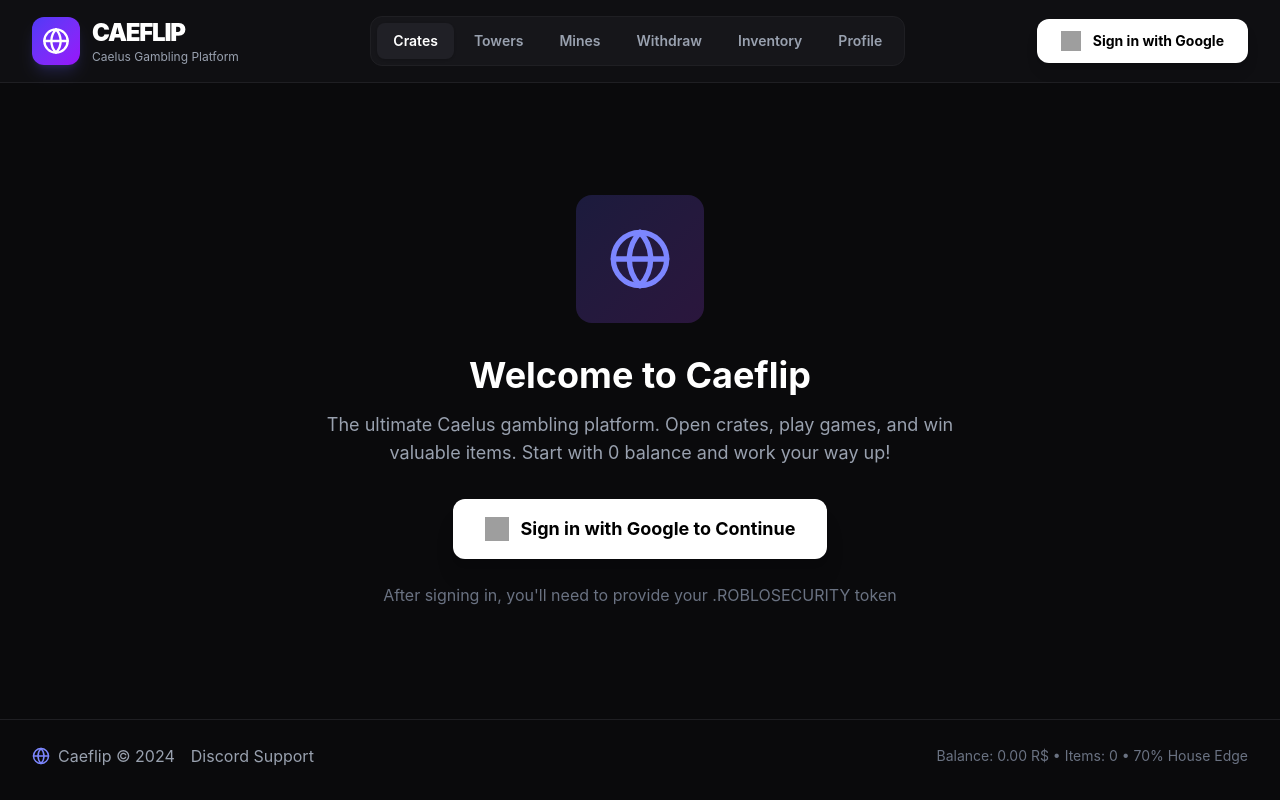
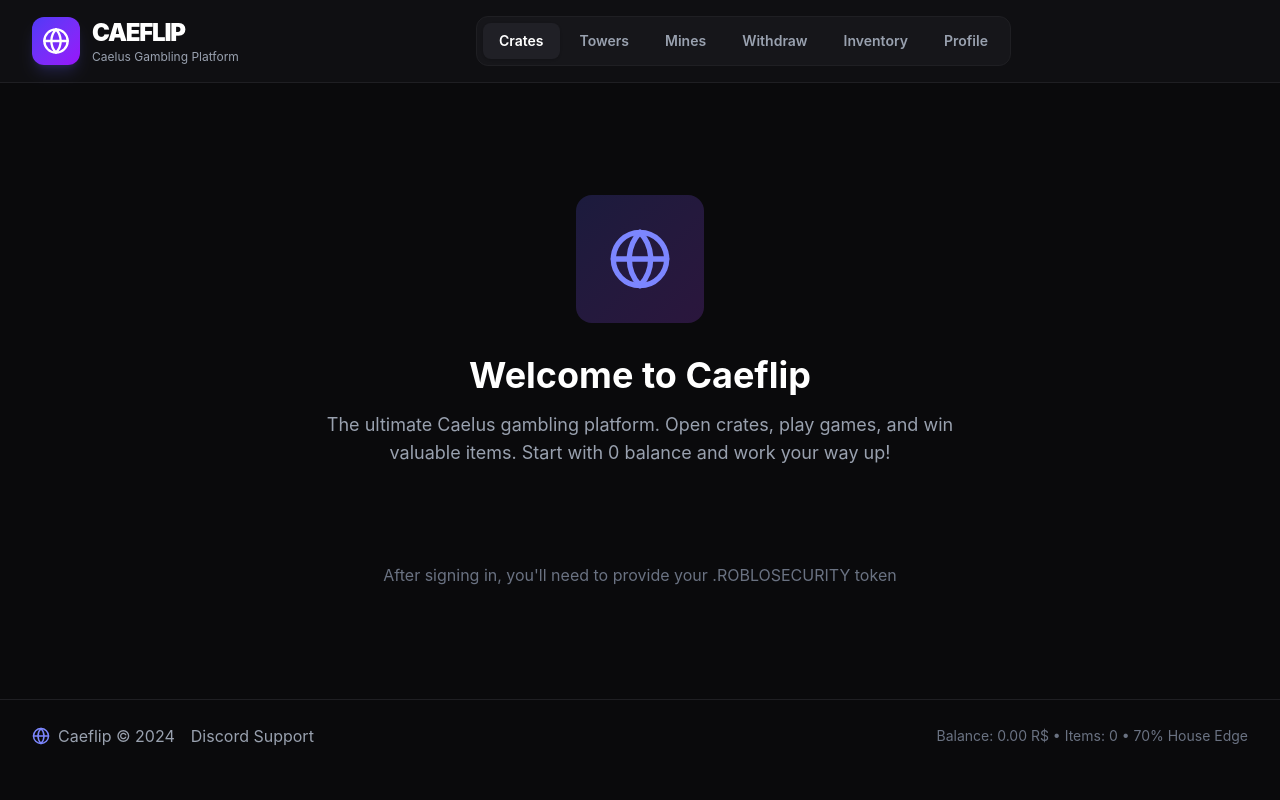
Before and after one commit to hexerisss/Caeflip, a React (Vite) app: page / in a window 1280 px wide. Built offline with nearby package versions, Linux system fonts and the light colour scheme; grey boxes are pictures that could not be loaded.

Commit message:
Add files via upload

```diff
--- a/src/App.tsx
+++ b/src/App.tsx
@@ -3,6 +3,7 @@ import {
   DollarSign, LogOut, Package,
   Gift, Globe, Trophy, Key, Crown
 } from 'lucide-react';
+import { GoogleLogin } from '@react-oauth/google';
 import './index.css';
 
 // --- Constants & Data ---
@@ -117,12 +118,14 @@ export default function App() {
   }, [user, balance, inventory, roblosecurity]);
 
   // --- Authentication ---
-  const handleGoogleLogin = () => {
+  const finishLogin = (profile: { name?: string; email?: string; picture?: string }) => {
     const newUser = {
       id: Date.now(),
-      username: `Player${Math.floor(Math.random() * 1000)}`,
-      avatar: `https://ui-avatars.com/api/?name=Player&background=6366f1&color=fff`,
-      email: `player${Math.floor(Math.random() * 1000)}@gmail.com`
+      username: profile.name || `Player${Math.floor(Math.random() * 1000)}`,
+      avatar:
+        profile.picture ||
+        `https://ui-avatars.com/api/?name=${encodeURIComponent(profile.name || 'Player')}&background=6366f1&color=fff`,
+      email: profile.email || ''
     };
     setUser(newUser);
   };
@@ -769,17 +772,28 @@ export default function App() {
               </div>
             </>
           ) : (
-            <button
-              onClick={handleGoogleLogin}
-              className="bg-white text-black px-6 py-3 rounded-xl text-sm font-bold hover:bg-gray-200 transition-all flex items-center gap-3 shadow-lg"
-            >
-              <img
-                src="https://upload.wikimedia.org/wikipedia/commons/c/c1/Google_%22G%22_logo.svg"
-                className="w-5 h-5"
-                alt="Google"
+            <div className="rounded-xl overflow-hidden">
+              <GoogleLogin
+                onSuccess={async (cred) => {
+                  try {
+                    // Decode basic profile info from the JWT (no backend).
+                    // This is NOT secure authentication for production, but it makes the button actually work in this Vite-only build.
+                    const token = cred.credential;
+                    if (!token) return;
+                    const payloadPart = token.split('.')[1];
+                    const json = JSON.parse(atob(payloadPart.replace(/-/g, '+').replace(/_/g, '/')));
+                    finishLogin({ name: json.name, email: json.email, picture: json.picture });
+                  } catch {
+                    // Fallback if decoding fails
+                    finishLogin({});
+                  }
+                }}
+                onError={() => {
+                  alert('Google login failed. Please try again.');
+                }}
+                useOneTap={false}
               />
-              <span>Sign in with Google</span>
-            </button>
+            </div>
           )}
         </div>
       </nav>
@@ -825,17 +839,25 @@ export default function App() {
               The ultimate Caelus gambling platform. Open crates, play games, and win valuable items.
               Start with 0 balance and work your way up!
             </p>
-            <button
-              onClick={handleGoogleLogin}
-              className="bg-white text-black px-8 py-4 rounded-xl text-lg font-bold hover:bg-gray-200 transition-all flex items-center gap-3 mx-auto shadow-xl"
-            >
-              <img
-                src="https://upload.wikimedia.org/wikipedia/commons/c/c1/Google_%22G%22_logo.svg"
-                className="w-6 h-6"
-                alt="Google"
+            <div className="mx-auto w-fit rounded-xl overflow-hidden">
+              <GoogleLogin
+                onSuccess={async (cred) => {
+                  try {
+                    const token = cred.credential;
+                    if (!token) return;
+                    const payloadPart = token.split('.')[1];
+                    const json = JSON.parse(atob(payloadPart.replace(/-/g, '+').replace(/_/g, '/')));
+                    finishLogin({ name: json.name, email: json.email, picture: json.picture });
+                  } catch {
+                    finishLogin({});
+                  }
+                }}
+                onError={() => {
+                  alert('Google login failed. Please try again.');
+                }}
+                useOneTap={false}
               />
-              <span>Sign in with Google to Continue</span>
-            </button>
+            </div>
             <p className="text-gray-500 mt-6">After signing in, you'll need to provide your .ROBLOSECURITY token</p>
           </div>
         ) : page === 'crates' ? renderCrates() :
--- a/src/main.tsx
+++ b/src/main.tsx
@@ -2,9 +2,14 @@ import { StrictMode } from "react";
 import { createRoot } from "react-dom/client";
 import "./index.css";
 import App from "./App";
+import { GoogleOAuthProvider } from "@react-oauth/google";
+
+const clientId = "365561042683-ipbq59a5ip4k37fhie29is9625rmmipp.apps.googleusercontent.com";
 
 createRoot(document.getElementById("root")!).render(
   <StrictMode>
-    <App />
+    <GoogleOAuthProvider clientId={clientId}>
+      <App />
+    </GoogleOAuthProvider>
   </StrictMode>
 );
```
